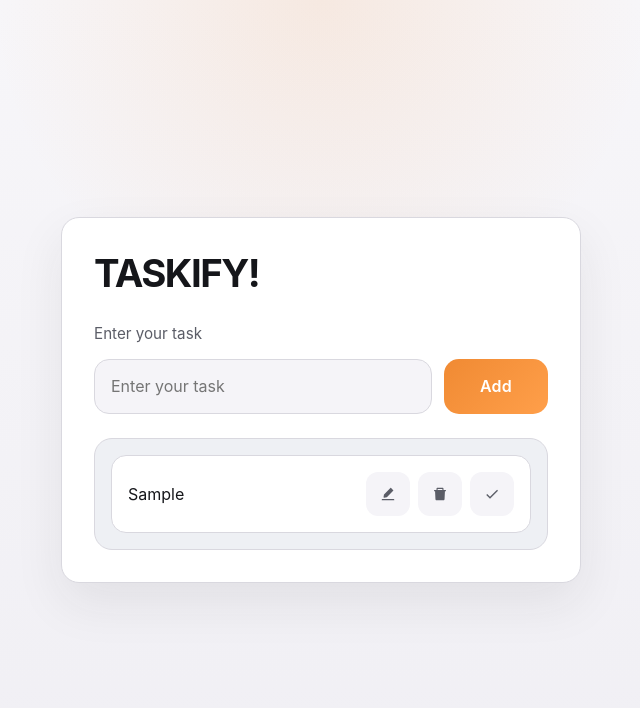
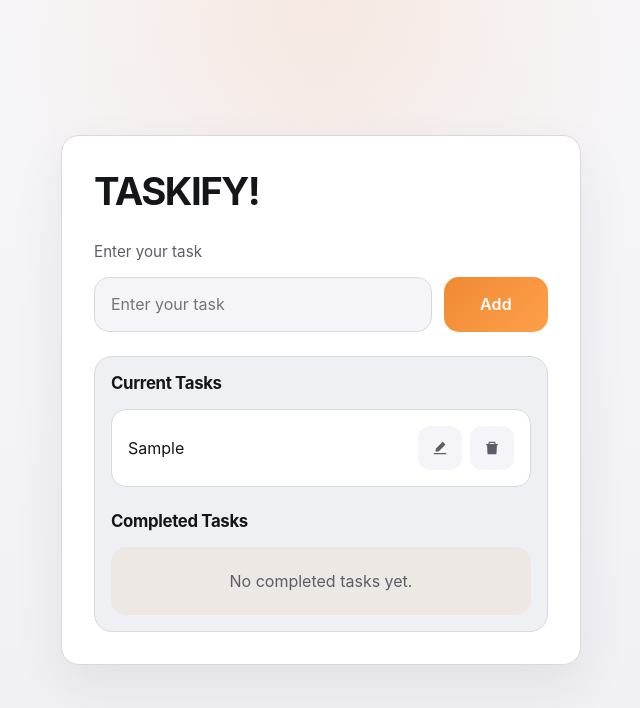
Before and after one commit to Ahtisham-1/Taskify-react, a React (Vite) app: page / in a window 1280 px wide. Both pictures are taken after typing "Sample" into the empty fields and a click on the button "Add". Shown: the top 708 px of the page, without its empty margins (319-959 px from the left). Built offline with nearby package versions, Linux system fonts and the light colour scheme.

Commit message:
feat: add drag-and-drop and section-based todo completion

```diff
--- a/src/Components/SingleTodo.tsx
+++ b/src/Components/SingleTodo.tsx
@@ -1,27 +1,19 @@
-import React from "react";
+import React, { useState } from "react";
 import type { TodoModel } from "../Model";
-import { useState } from "react";
 
 import { AiFillEdit, AiFillDelete } from "react-icons/ai";
-import { MdDone } from "react-icons/md";
-// import TodoList from "./TodoList";
 
 interface Props {
   todo: TodoModel;
   todoArray: TodoModel[];
   setTodoArray: React.Dispatch<React.SetStateAction<TodoModel[]>>;
+  onDropTodo: (draggedId: number, targetId: number) => void;
 }
-function SingleTodo({ todo, todoArray, setTodoArray }: Props) {
+
+function SingleTodo({ todo, todoArray, setTodoArray, onDropTodo }: Props) {
   const [edit, setEdit] = useState<boolean>(false);
   const [editTodo, setEditTodo] = useState<string>(todo.todo);
-
-  function handleDone(id: number) {
-    setTodoArray(
-      todoArray.map((todo) =>
-        todo.id === id ? { ...todo, isDone: !todo.isDone } : todo,
-      ),
-    );
-  }
+  const [isDragOver, setIsDragOver] = useState<boolean>(false);
 
   function handleDelete(id: number) {
     setTodoArray(todoArray.filter((todo) => todo.id !== id));
@@ -38,8 +30,43 @@ function SingleTodo({ todo, todoArray, setTodoArray }: Props) {
     setEdit(false);
   }
 
+  function handleDragStart(e: React.DragEvent<HTMLLIElement>) {
+    e.dataTransfer.effectAllowed = "move";
+    e.dataTransfer.setData("text/plain", String(todo.id));
+  }
+
+  function handleDragOver(e: React.DragEvent<HTMLLIElement>) {
+    e.preventDefault();
+    e.dataTransfer.dropEffect = "move";
+    setIsDragOver(true);
+  }
+
+  function handleDragLeave() {
+    setIsDragOver(false);
+  }
+
+  function handleDrop(e: React.DragEvent<HTMLLIElement>) {
+    e.preventDefault();
+    setIsDragOver(false);
+
+    const draggedId = Number(e.dataTransfer.getData("text/plain"));
+    if (draggedId === todo.id) {
+      return;
+    }
+
+    onDropTodo(draggedId, todo.id);
+  }
+
   return (
-    <form className="todo-item" onSubmit={(e) => handleEdit(e, todo.id)}>
+    <li
+      className={`todo-item ${isDragOver ? "drag-over" : ""}`}
+      draggable
+      onDragStart={handleDragStart}
+      onDragOver={handleDragOver}
+      onDragLeave={handleDragLeave}
+      onDrop={handleDrop}
+    >
+      <form className="todo-item-form" onSubmit={(e) => handleEdit(e, todo.id)}>
         {edit ? (
           <input
             className="todo-edit-input"
@@ -48,7 +75,7 @@ function SingleTodo({ todo, todoArray, setTodoArray }: Props) {
             onChange={(e) => setEditTodo(e.target.value)}
           />
         ) : (
-        <div className={`todo-text ${todo.isDone ? 'done' : ''}`}>
+          <div className={`todo-text ${todo.isDone ? "done" : ""}`}>
             {todo.todo}
           </div>
         )}
@@ -74,16 +101,9 @@ function SingleTodo({ todo, todoArray, setTodoArray }: Props) {
           >
             <AiFillDelete />
           </button>
-        <button
-          type="button"
-          className="icon-button"
-          aria-label="Mark task done"
-          onClick={() => handleDone(todo.id)}
-        >
-          <MdDone />
-        </button>
         </div>
       </form>
+    </li>
   );
 }
 
--- a/src/Components/TodoList.tsx
+++ b/src/Components/TodoList.tsx
@@ -7,22 +7,87 @@ interface Props {
   setTodoArray: React.Dispatch<React.SetStateAction<TodoModel[]>>;
 }
 function TodoList({ todoArray, setTodoArray }: Props) {
+  function handleDropTodo(draggedId: number, targetId: number) {
+    const draggedIndex = todoArray.findIndex((item) => item.id === draggedId);
+    const targetIndex = todoArray.findIndex((item) => item.id === targetId);
+    if (draggedIndex === -1 || targetIndex === -1 || draggedIndex === targetIndex) {
+      return;
+    }
+
+    const updated = [...todoArray];
+    const [movedItem] = updated.splice(draggedIndex, 1);
+    const targetTodo = todoArray[targetIndex];
+    const insertIndex = draggedIndex < targetIndex ? targetIndex - 1 : targetIndex;
+    updated.splice(insertIndex, 0, { ...movedItem, isDone: targetTodo.isDone });
+    setTodoArray(updated);
+  }
+
+  function handleSectionDragOver(e: React.DragEvent<HTMLDivElement>) {
+    e.preventDefault();
+  }
+
+  function handleSectionDrop(draggedId: number, sectionDone: boolean) {
+    const draggedIndex = todoArray.findIndex((item) => item.id === draggedId);
+    if (draggedIndex === -1) {
+      return;
+    }
+
+    const updated = [...todoArray];
+    const [movedItem] = updated.splice(draggedIndex, 1);
+    updated.push({ ...movedItem, isDone: sectionDone });
+    setTodoArray(updated);
+  }
+
+  const activeTodos = todoArray.filter((item) => !item.isDone);
+  const completedTodos = todoArray.filter((item) => item.isDone);
+
   return (
     <section className="todo-list-card">
-      {todoArray.length === 0 ? (
-        <div className="empty-state">No tasks yet. Add something to get started.</div>
+      <div
+        className="todo-list-section"
+        onDragOver={handleSectionDragOver}
+        onDrop={(e) => handleSectionDrop(Number(e.dataTransfer.getData("text/plain")), false)}
+      >
+        <h2>Current Tasks</h2>
+        {activeTodos.length === 0 ? (
+          <div className="empty-state">No active tasks. Add something to get started.</div>
         ) : (
           <ul className="todo-list">
-          {todoArray.map((todo) => (
+            {activeTodos.map((todo) => (
               <SingleTodo
                 todo={todo}
                 key={todo.id}
                 todoArray={todoArray}
                 setTodoArray={setTodoArray}
+                onDropTodo={handleDropTodo}
               />
             ))}
           </ul>
         )}
+      </div>
+
+      <div
+        className="todo-list-section"
+        onDragOver={handleSectionDragOver}
+        onDrop={(e) => handleSectionDrop(Number(e.dataTransfer.getData("text/plain")), true)}
+      >
+        <h2>Completed Tasks</h2>
+        {completedTodos.length === 0 ? (
+          <div className="empty-state">No completed tasks yet.</div>
+        ) : (
+          <ul className="todo-list">
+            {completedTodos.map((todo) => (
+              <SingleTodo
+                todo={todo}
+                key={todo.id}
+                todoArray={todoArray}
+                setTodoArray={setTodoArray}
+                onDropTodo={handleDropTodo}
+              />
+            ))}
+          </ul>
+        )}
+      </div>
     </section>
   );
 }
--- a/src/index.css
+++ b/src/index.css
@@ -134,6 +134,21 @@ button {
   padding: 1rem;
 }
 
+.todo-list-section {
+  margin-bottom: 1.5rem;
+}
+
+.todo-list-section:last-child {
+  margin-bottom: 0;
+}
+
+.todo-list-section h2 {
+  margin: 0 0 1rem;
+  font-size: 1.05rem;
+  letter-spacing: -0.02em;
+  color: var(--text-primary);
+}
+
 .empty-state {
   padding: 1.5rem;
   border-radius: 15px;
@@ -159,6 +174,15 @@ button {
   border-radius: 15px;
   background: var(--surface);
   border: 1px solid var(--border);
+}
+
+.todo-item.drag-over {
+  background: rgba(240, 138, 51, 0.08);
+  border-color: rgba(240, 138, 51, 0.35);
+}
+
+.todo-item-form {
+  display: contents;
 }
 
 .todo-text {
```
Lines whose indentation alone changed are shown as unchanged.
